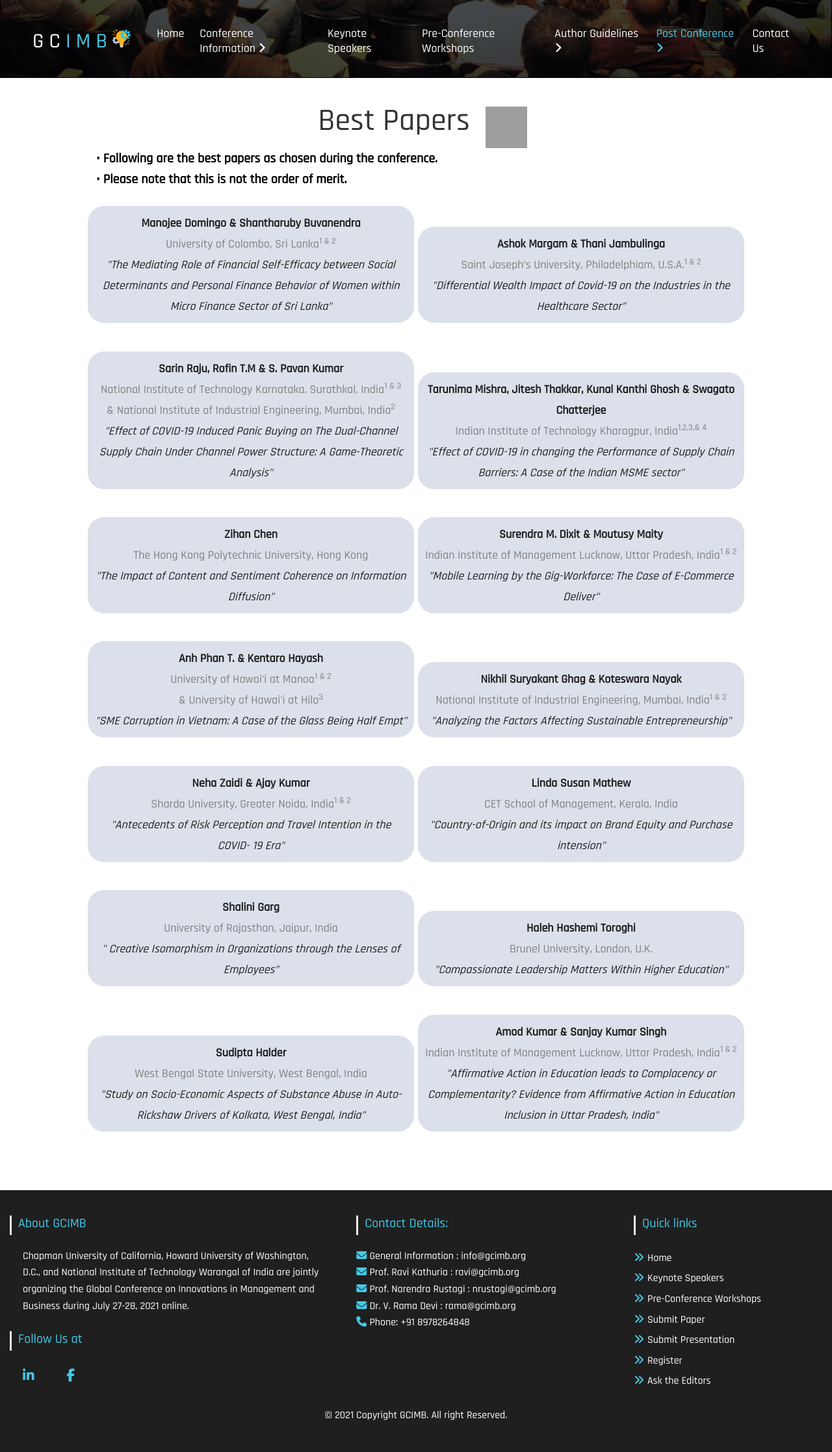
After one commit to touqeer121/nitwConference-live, a Django app: page /best-papers/ in a window 1280 px wide. The commit adds this page. Shown: the whole page at 65% size. Run offline with Django 3.2, Linux system fonts and the light colour scheme; parts of the project's set-up code (start-up, migrations or seed data) failed here and were passed over; some libraries are stand-ins or nearby versions; some web fonts are replaced; grey boxes are pictures that could not be loaded.

Commit message:
display best papers + feedback form

```diff
--- a/conference/urls.py
+++ b/conference/urls.py
@@ -67,5 +67,7 @@ urlpatterns = [
     path('storeURL/<int:end>', views.storeURL, name='storeURL'),
 
     path('programme-schedule/', views.programme_schedule, name='programme_schedule'),
+    path('best-papers/', views.best_papers, name='best_papers'),
+    path('feedback-forms/', views.feedback_forms, name='feedback_forms'),
 
 ] + static(settings.MEDIA_URL, document_root=settings.MEDIA_ROOT)
--- a/conference/views.py
+++ b/conference/views.py
@@ -1915,3 +1915,9 @@ def ask_the_editors(request):
 
 def biggie_bills(request):
 	return render(request, 'biggie_bills.html')
+
+def best_papers(request):
+	return render(request, 'best_papers.html')
+
+def feedback_forms(request):
+	return render(request, 'feedback_forms.html')
--- a/static/js/custom.js
+++ b/static/js/custom.js
@@ -140,6 +140,10 @@ function ag_dropdown() {
 	arrow = $("#ag").toggleClass("down")
 }
 
+function pc_dropdown() {
+	arrow = $("#pc").toggleClass("down")
+}
+
 //Fade animation
 
 $(document).ready(function () {
--- a/templates/base.html
+++ b/templates/base.html
@@ -119,8 +119,20 @@
                                     <a class="dropdown-item" href="../publication-opportunities">Publication Opportunities</a>
                                 </div>
                             </li>
-                            <li class="nav-item pl-4 pl-md-0 ml-0 ml-md-4 {% if request.path == '/registration/' %}active{% endif %}">
+                            <!-- <li class="nav-item pl-4 pl-md-0 ml-0 ml-md-4 {% if request.path == '/registration/' %}active{% endif %}">
                                 <a class="nav-link" href="../registration/">Registration</a>
+                            </li> -->
+                            <li class="nav-item pl-4 pl-md-0 ml-0 ml-md-4
+                                {% if request.path == '/best-papers/' or request.path == '/feedback-forms/' %}
+                                    active
+                                {% endif %}">
+                                <a class="nav-link dropdown-toggle" data-toggle="dropdown" href="#" role="button"
+                                   aria-haspopup="true" aria-expanded="false" onclick='pc_dropdown()'>
+                                    Post Conference <div id="pc" class="fas fa-angle-right rotate"></div></a>
+                                <div class="dropdown-menu">
+                                    <a class="dropdown-item" href="../best-papers">Best Papers</a>
+                                    <a class="dropdown-item" href="../feedback-forms">Feedback Forms</a>
+                                </div>
                             </li>
                             <li class="nav-item pl-4 pl-md-0 ml-0 ml-md-4 {% if request.path == '/contact-us/' %}active{% endif %}">
                                 <a class="nav-link" href="../contact-us/">Contact Us</a>
--- /dev/null
+++ b/templates/best_papers.html
@@ -0,0 +1,354 @@
+{% extends 'base.html' %}
+{% block title %} | Best Papers{% endblock title %}
+{% block scripts %}
+    <script>
+        $(document).ready(function () {
+            // messages timeout for 3 sec
+            setTimeout(function () {
+                $('.message_container').fadeOut('slow');
+            }, 3000);
+        });
+    </script>
+{% endblock scripts %}
+{% load static %}
+
+{% block content %}
+
+<section id="hero1" class="hero">
+  <div class="inner-other">
+  </div>
+</section>
+
+<section class="content">
+    <div>
+        <h1 style="display:inline-block ;">Best Papers</h1>
+        <img class="headIcon"  src="{% static 'images/ribbon.png    ' %}">
+    </div>
+    <div class="my-main-container">
+        <p class="my-content">
+            <b>
+                &bull; Following are the best papers as chosen during the conference.
+            </b>
+            <br>
+            <b>
+                &bull; Please note that this is not the order of merit.
+            </b>
+        </p>
+
+        <div style="color: #1f1f1f; font-size:24px;margin: 25px auto;">
+            <ul style="text-align: center; list-style:none; padding: 0; ">
+                <li class="my-row half2 " style="margin-bottom: 15px; padding: 5px"
+                    data-aos="fade-right" data-aos-duration="1000">
+                    <table style="margin: 0 auto; border: none !important;">
+                        <td class="block my-td" style="border: none !important;">
+                        <span style="font-size: 18px;">
+                            <b>
+                            Manojee Domingo & Shantharuby Buvanendra
+                            </b>
+                        </span>
+                        <br>
+                        <span style="font-size: 18px; color: grey">University of Colombo, Sri Lanka<sup>1 & 2</sup></span>
+                        <br>
+                        <span style="font-size: 18px;">
+                            <i>
+                            "The Mediating Role of Financial Self-Efficacy between Social Determinants and
+                            Personal Finance Behavior of Women within Micro Finance Sector of Sri Lanka"
+                        </i>
+                        </span>
+                    </td>
+                    </table>
+                </li>
+                <li class="my-row half2 alt-row" style="margin-bottom: 15px; padding: 5px"
+                    data-aos="fade-left" data-aos-duration="1000">
+                    <table style="margin: 0 auto; border: none !important;">
+                        <td class="block my-td" style="border: none !important;">
+                        <span style="font-size: 18px;">
+                            <b>
+                            Ashok Margam & Thani Jambulinga
+                            </b>
+                        </span>
+                        <br>
+                        <span style="font-size: 18px; color: grey">Saint Joseph’s University, Philadelphiam, U.S.A.<sup>1 & 2</sup></span>
+                        <br>
+                        <span style="font-size: 18px;">
+                            <i>
+                            "Differential Wealth Impact of Covid-19 on the Industries in the Healthcare Sector"
+                        </i>
+                        </span>
+                    </td>
+                    </table>
+                </li>
+            </ul>
+
+            <ul style="text-align: center; list-style:none; padding: 0; ">
+                <li class="my-row half2 " style="margin-bottom: 15px; padding: 5px"
+                    data-aos="fade-right" data-aos-duration="1000">
+                    <table style="margin: 0 auto; border: none !important;">
+                        <td class="block my-td" style="border: none !important;">
+                        <span style="font-size: 18px;">
+                            <b>
+                            Sarin Raju, Rofin T.M & S. Pavan Kumar
+                            </b>
+                        </span>
+                        <br>
+                        <span style="font-size: 18px; color: grey">National Institute of Technology Karnataka, Surathkal, India<sup>1 & 3</sup><br>
+                            & National Institute of Industrial Engineering, Mumbai, India<sup>2</sup>
+                        </span>
+                        <br>
+                        <span style="font-size: 18px;">
+                            <i>
+                            "Effect of COVID-19 Induced Panic Buying on The Dual-Channel Supply Chain Under Channel Power Structure: A Game-Theoretic Analysis"
+                        </i>
+                        </span>
+                    </td>
+                    </table>
+                </li>
+                <li class="my-row half2 alt-row" style="margin-bottom: 15px; padding: 5px"
+                    data-aos="fade-left" data-aos-duration="1000">
+                    <table style="margin: 0 auto; border: none !important;">
+                        <td class="block my-td" style="border: none !important;">
+                        <span style="font-size: 18px;">
+                            <b>
+                                Tarunima Mishra, Jitesh Thakkar, Kunal Kanthi Ghosh & Swagato Chatterjee
+                            </b>
+                        </span>
+                        <br>
+                        <span style="font-size: 18px; color: grey">Indian Institute of Technology Kharagpur, India<sup>1,2,3,& 4</sup></span>
+                        <br>
+                        <span style="font-size: 18px;">
+                            <i>
+                            "Effect of COVID-19 in changing the Performance of Supply Chain Barriers: A Case of the Indian MSME sector"
+                        </i>
+                        </span>
+                    </td>
+                    </table>
+                </li>
+            </ul>
+
+            <ul style="text-align: center; list-style:none; padding: 0; ">
+                <li class="my-row half2 " style="margin-bottom: 15px; padding: 5px"
+                    data-aos="fade-right" data-aos-duration="1000">
+                    <table style="margin: 0 auto; border: none !important;">
+                        <td class="block my-td" style="border: none !important;">
+                        <span style="font-size: 18px;">
+                            <b>
+                                Zihan Chen
+                            </b>
+                        </span>
+                        <br>
+                        <span style="font-size: 18px; color: grey">The Hong Kong Polytechnic University, Hong Kong</span>
+                        <br>
+                        <span style="font-size: 18px;">
+                            <i>
+                            "The Impact of Content and Sentiment Coherence on Information Diffusion"
+                        </i>
+                        </span>
+                    </td>
+                    </table>
+                </li>
+                <li class="my-row half2 alt-row" style="margin-bottom: 15px; padding: 5px"
+                    data-aos="fade-left" data-aos-duration="1000">
+                    <table style="margin: 0 auto; border: none !important;">
+                        <td class="block my-td" style="border: none !important;">
+                        <span style="font-size: 18px;">
+                            <b>
+                                Surendra M. Dixit & Moutusy Maity
+                            </b>
+                        </span>
+                        <br>
+                        <span style="font-size: 18px; color: grey">Indian Institute of Management Lucknow, Uttar Pradesh, India<sup>1 & 2</sup></span>
+                        <br>
+                        <span style="font-size: 18px;">
+                            <i>
+                            "Mobile Learning by the Gig-Workforce: The Case of E-Commerce Deliver"
+                        </i>
+                        </span>
+                    </td>
+                    </table>
+                </li>
+            </ul>
+
+            <ul style="text-align: center; list-style:none; padding: 0; ">
+                <li class="my-row half2 " style="margin-bottom: 15px; padding: 5px"
+                    data-aos="fade-right" data-aos-duration="1000">
+                    <table style="margin: 0 auto; border: none !important;">
+                        <td class="block my-td" style="border: none !important;">
+                        <span style="font-size: 18px;">
+                            <b>
+                                Anh Phan T. & Kentaro Hayash
+                            </b>
+                        </span>
+                        <br>
+                        <span style="font-size: 18px; color: grey">University of Hawai'i at Manoa<sup>1 & 2</sup><br>
+                        & University of Hawai'i at Hilo<sup>3</sup></span>
+                        <br>
+                        <span style="font-size: 18px;">
+                            <i>
+                            "SME Corruption in Vietnam: A Case of the Glass Being Half Empt"
+                        </i>
+                        </span>
+                    </td>
+                    </table>
+                </li>
+                <li class="my-row half2 alt-row" style="margin-bottom: 15px; padding: 5px"
+                    data-aos="fade-left" data-aos-duration="1000">
+                    <table style="margin: 0 auto; border: none !important;">
+                        <td class="block my-td" style="border: none !important;">
+                        <span style="font-size: 18px;">
+                            <b>
+                                Nikhil Suryakant Ghag & Koteswara Nayak
+                            </b>
+                        </span>
+                        <br>
+                        <span style="font-size: 18px; color: grey">National Institute of Industrial Engineering, Mumbai, India<sup>1 & 2</sup></span>
+                        <br>
+                        <span style="font-size: 18px;">
+                            <i>
+                            "Analyzing the Factors Affecting Sustainable Entrepreneurship"
+                        </i>
+                        </span>
+                    </td>
+                    </table>
+                </li>
+            </ul>
+
+            <ul style="text-align: center; list-style:none; padding: 0; ">
+                <li class="my-row half2 " style="margin-bottom: 15px; padding: 5px"
+                    data-aos="fade-right" data-aos-duration="1000">
+                    <table style="margin: 0 auto; border: none !important;">
+                        <td class="block my-td" style="border: none !important;">
+                        <span style="font-size: 18px;">
+                            <b>
+                                Neha Zaidi & Ajay Kumar
+                            </b>
+                        </span>
+                        <br>
+                        <span style="font-size: 18px; color: grey">Sharda University, Greater Noida, India<sup>1 & 2</sup></span>
+                        <br>
+                        <span style="font-size: 18px;">
+                            <i>
+                            "Antecedents of Risk Perception and Travel Intention in the COVID- 19 Era"
+                        </i>
+                        </span>
+                    </td>
+                    </table>
+                </li>
+                <li class="my-row half2 alt-row" style="margin-bottom: 15px; padding: 5px"
+                    data-aos="fade-left" data-aos-duration="1000">
+                    <table style="margin: 0 auto; border: none !important;">
+                        <td class="block my-td" style="border: none !important;">
+                        <span style="font-size: 18px;">
+                            <b>
+                                Linda Susan Mathew
+                            </b>
+                        </span>
+                        <br>
+                        <span style="font-size: 18px; color: grey">CET School of Management, Kerala, India</span>
+                        <br>
+                        <span style="font-size: 18px;">
+                            <i>
+                            "Country-of-Origin and its impact on Brand Equity and Purchase intension"
+                        </i>
+                        </span>
+                    </td>
+                    </table>
+                </li>
+            </ul>
+
+            <ul style="text-align: center; list-style:none; padding: 0; ">
+                <li class="my-row half2 " style="margin-bottom: 15px; padding: 5px"
+                    data-aos="fade-right" data-aos-duration="1000">
+                    <table style="margin: 0 auto; border: none !important;">
+                        <td class="block my-td" style="border: none !important;">
+                        <span style="font-size: 18px;">
+                            <b>
+                                Shalini Garg
+                            </b>
+                        </span>
+                        <br>
+                        <span style="font-size: 18px; color: grey">University of Rajasthan, Jaipur, India</span>
+                        <br>
+                        <span style="font-size: 18px;">
+                            <i>
+                            " Creative Isomorphism in Organizations through the Lenses of Employees"
+                        </i>
+                        </span>
+                    </td>
+                    </table>
+                </li>
+                <li class="my-row half2 alt-row" style="margin-bottom: 15px; padding: 5px"
+                    data-aos="fade-left" data-aos-duration="1000">
+                    <table style="margin: 0 auto; border: none !important;">
+                        <td class="block my-td" style="border: none !important;">
+                        <span style="font-size: 18px;">
+                            <b>
+                                Haleh Hashemi Toroghi
+                            </b>
+                        </span>
+                        <br>
+                        <span style="font-size: 18px; color: grey">Brunel University, London, U.K.</sup></span>
+                        <br>
+                        <span style="font-size: 18px;">
+                            <i>
+                            "Compassionate Leadership Matters Within Higher Education"
+                        </i>
+                        </span>
+                    </td>
+                    </table>
+                </li>
+            </ul>
+
+            <ul style="text-align: center; list-style:none; padding: 0; ">
+                <li class="my-row half2 " style="margin-bottom: 15px; padding: 5px"
+                    data-aos="fade-right" data-aos-duration="1000">
+                    <table style="margin: 0 auto ; border: none !important;">
+                        <td class="block my-td" style="border: none !important;">
+                        <span style="font-size: 18px;">
+                            <b>
+                                Sudipta Halder
+                            </b>
+                        </span>
+                        <br>
+                        <span style="font-size: 18px; color: grey">West Bengal State University, West Bengal, India</span>
+                        <br>
+                        <span style="font-size: 18px;">
+                            <i>
+                            "Study on Socio-Economic Aspects of Substance Abuse in Auto-Rickshaw Drivers of Kolkata, West Bengal, India"
+                        </i>
+                        </span>
+                    </td>
+                    </table>
+                </li>
+                <li class="my-row half2 alt-row" style="margin-bottom: 15px; padding: 5px"
+                    data-aos="fade-left" data-aos-duration="1000">
+                    <table style="margin: 0 auto; border: none !important;">
+                        <td class="block my-td" style="border: none !important;">
+                        <span style="font-size: 18px;">
+                            <b>
+                                Amod Kumar & Sanjay Kumar Singh
+                            </b>
+                        </span>
+                        <br>
+                        <span style="font-size: 18px; color: grey">Indian Institute of Management Lucknow, Uttar Pradesh, India<sup>1 & 2</sup></span>
+                        <br>
+                        <span style="font-size: 18px;">
+                            <i>
+                            "Affirmative Action in Education leads to Complacency or Complementarity? Evidence from Affirmative Action
+                            in Education Inclusion in Uttar Pradesh, India"
+                        </i>
+                        </span>
+                    </td>
+                    </table>
+                </li>
+            </ul>
+
+        </div>
+    </div>
+
+</section>
+
+<script src="https://unpkg.com/aos@2.3.1/dist/aos.js"></script>
+<script>
+    AOS.init();
+</script>
+{% endblock content %}
```
Also changed, not shown: templates/feedback_forms.html (added, +66 -0 lines), templates/home.html (+3 -0 lines), db.sqlite3, static/images/feedback.png (added), static/images/ribbon.png (added).
